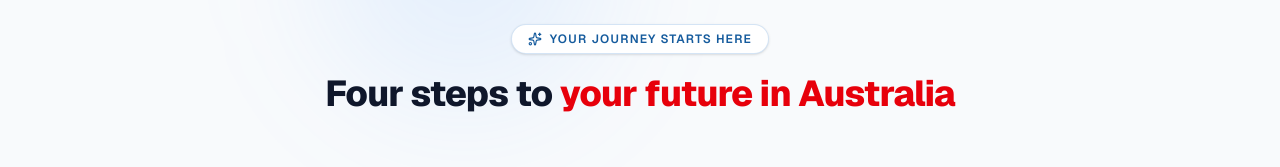
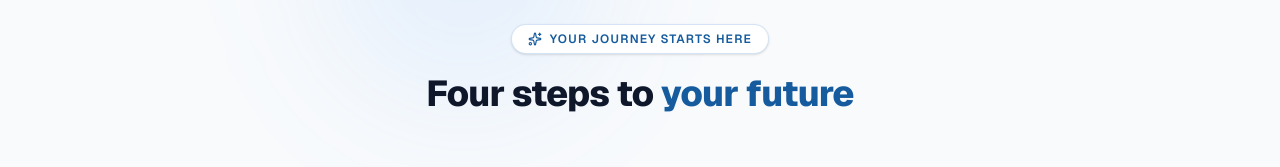
Before and after one commit to mannan608/hbd-services-next-app, a Next.js app: page / in a window 1280 px wide. Shown: the part 696-863 px from the top of the page. Built offline with nearby package versions, Linux system fonts and the light colour scheme; no server answers.

Commit message:
fix(src): update FeaturesSection.tsx
- 1 file changed: 2 insertions(+), 2 deletions(-)

```diff
--- a/src/app/components/hero/FeaturesSection.tsx
+++ b/src/app/components/hero/FeaturesSection.tsx
@@ -51,8 +51,8 @@ export default function FeaturesSection() {
           </span>
           <h2 className="mt-5 text-3xl font-extrabold tracking-tight text-slate-900 dark:text-white sm:text-4xl">
             Four steps to{" "}
-            <span className="text-red-600">
-              your future in Australia
+            <span className="text-brand-600">
+              your future
             </span>
           </h2>
         </div>
```
